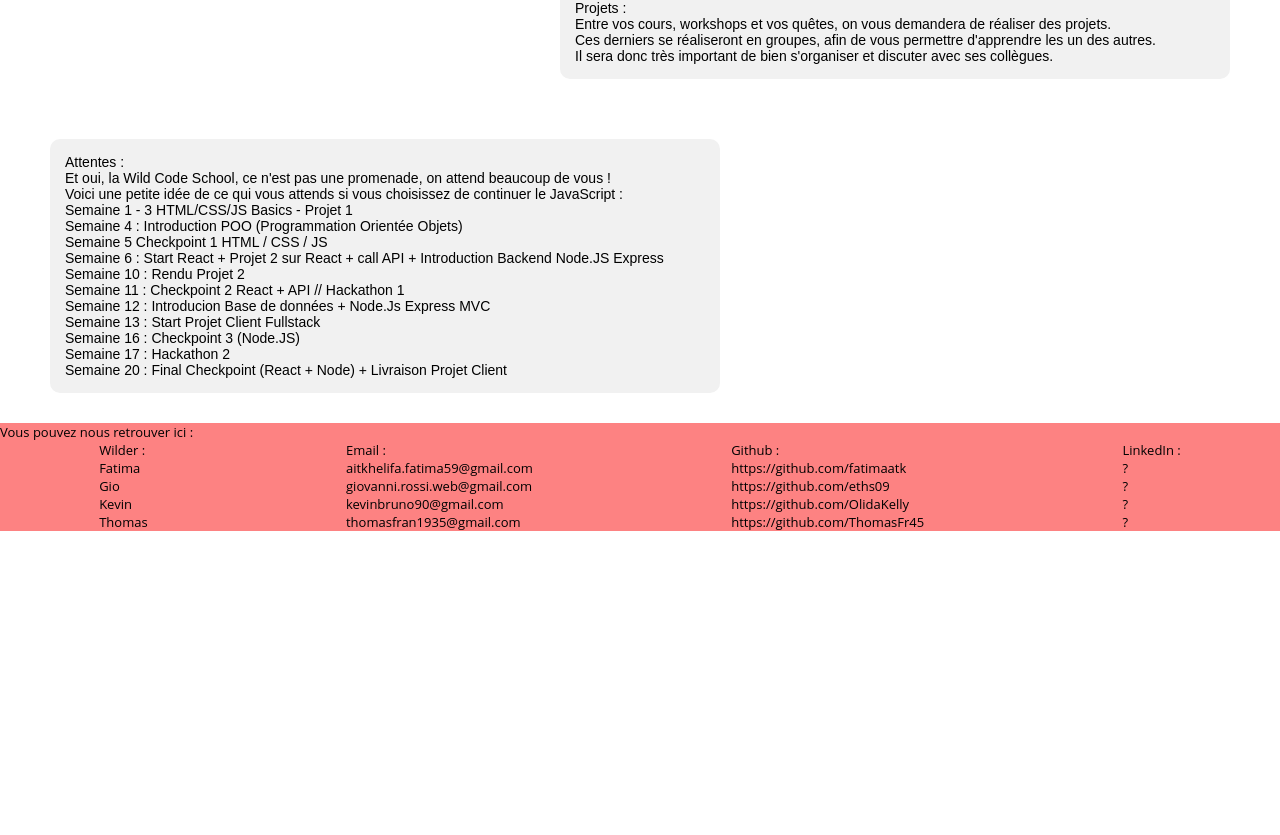
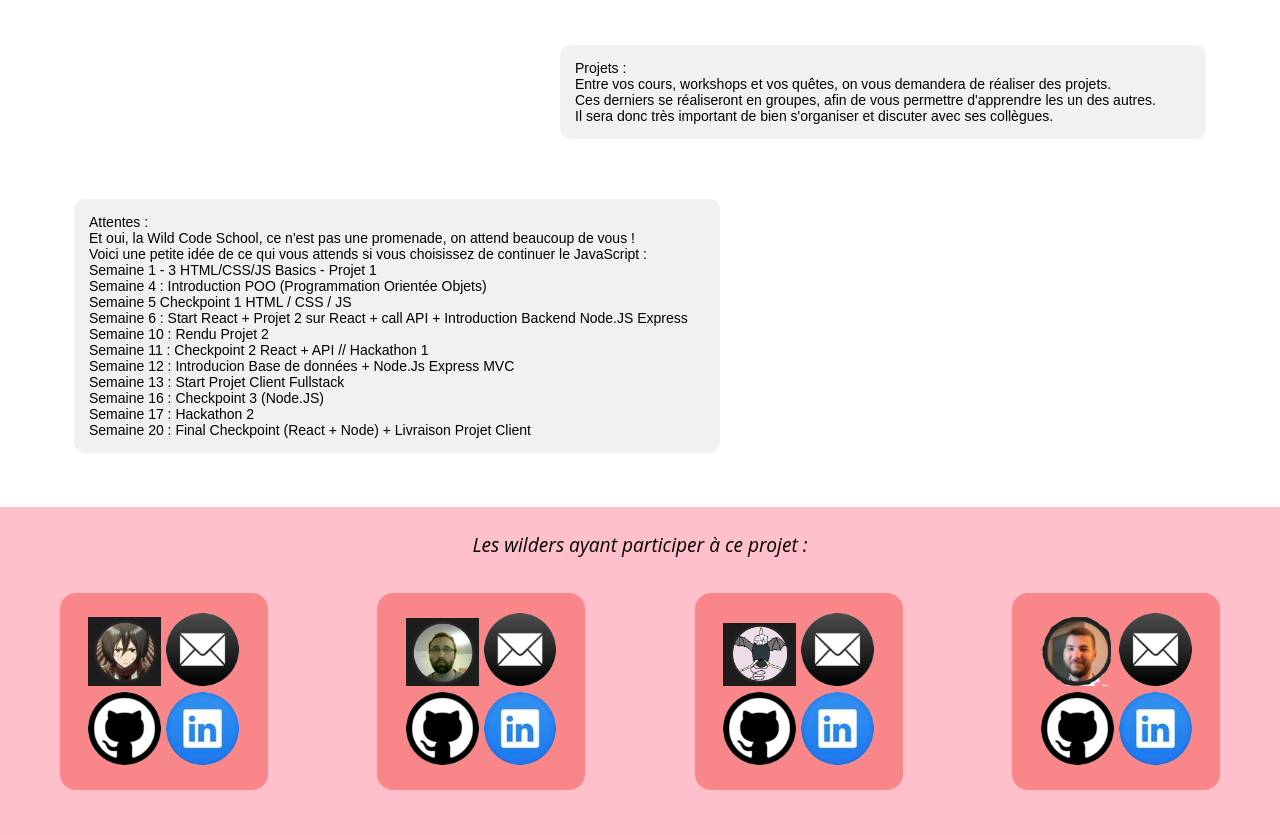
Before and after one commit to fatimaatk/project_wilder, a plain HTML site: page cursus.html in a window 1280 px wide. Shown: the part 1101-1936 px from the top of the page. Before the commit the page ends 1632 px from the top, so only its background shows below. Drawn offline with Linux system fonts and the light colour scheme.

Commit message:
Edited footer / CSS

```diff
--- a/cursus.css
+++ b/cursus.css
@@ -13,18 +13,22 @@ body {
     }
 }
 
- /* Div Body */
-.body {
+.container-main {
     width: 37.5em;
-    background-color: #D99F9F;
     margin: 0px;
-}
+    padding-left: 12.5em;
+  }
 
-@media (min-width: 800px){
-    .body{
-        width: 100%;
+  @media (min-width: 800px) {
+    .container-main {
+      width: 100%;
+      padding-left: 0;
     }
-}
+  }
+
+  .container-main-body {
+    padding: 1.5em;
+  }
 
 /* Articles CSS */
 #flex-container1 {
--- a/cursus.html
+++ b/cursus.html
@@ -1,12 +1,12 @@
-
 <!DOCTYPE html>
 <html lang="en">
+
 <head>
-    <meta charset="UTF-8">
-    <meta http-equiv="X-UA-Compatible" content="IE=edge">
-    <meta name="viewport" content="width=device-width, initial-scale=1.0">
+    <meta charset="UTF-8" />
+    <meta http-equiv="X-UA-Compatible" content="IE=edge" />
+    <meta name="viewport" content="width=device-width, initial-scale=1.0" />
+    <link rel="stylesheet" href="navBan.css" />
     <link rel="stylesheet" href="cursus.css">
-    <link rel="stylesheet" href="navBan.css">
     <title>Cursus</title>
     <nav class="sidebar">
         <ul>
@@ -15,70 +15,127 @@
             <li><a href="bien_se_preparer.html">BIEN SE PREPARER</a></li>
             <li><a href="cursus.html">CURSUS</a></li>
             <li><a href="contact.html">CONTACT</a></li>
-              <a href="https://www.wildcodeschool.com/fr-FR"
-                ><img src="images/logo_wcs.png" alt="LogoWild" id="logo"
-              /></a>
+            <a href="https://www.wildcodeschool.com/fr-FR"><img src="images/logo_wcs.png" alt="LogoWild"
+                    id="logo" /></a>
             </li>
         </ul>
     </nav>
 </head>
-<body>
-    <div class="body">
+<div class="container-main">
     <div class="banniere">
         <img src="images/image_banniere.png" alt="Bannière" id="banniere-img" />
     </div>
     <div class="main-title">
-            <h1>Que faisons-nous à la Wild Code School ?</h1>
+        <h1>Que faisons-nous à la Wild?</h1>
     </div>
+
+    <body>
+        <div class="container-main-body">
             <div class="articleDiv">
                 <div id="flex-container1">
-                <article class="articleCursus">Langages travaillés : <br/>
-                Pendant votre formation, vous approfondirez vos connaissances en HTML et CSS, mais vous apprendrez aussi les bases de JavaScript ainsi que PHP ! <br/>
-            Après vos deux premières semaines, on vous demandera de choisir le langage avec lequel vous souhaitez continuer la formation, qu'allez vous choisir ?</article>
+                    <article class="articleCursus">Langages travaillés : <br />
+                        Pendant votre formation, vous approfondirez vos connaissances en HTML et CSS, mais vous
+                        apprendrez aussi les bases de JavaScript ainsi que PHP ! <br />
+                        Après vos deux premières semaines, on vous demandera de choisir le langage avec lequel vous
+                        souhaitez continuer la formation, qu'allez vous choisir ?</article>
                 </div>
                 <div id="flex-container2">
-                <article class="articleCursus">Workshops : <br/>
-                Au cours de la formation, différents ateliers seront mis en place afin de mettre en pratique ce qui à été vu lors des cours. <br/>
-            Ces derniers peuvent se dérouler seul ou en groupe. Notez qu'il est possible de les refaire à n'importe quel moment !</article>
+                    <article class="articleCursus">Workshops : <br />
+                        Au cours de la formation, différents ateliers seront mis en place afin de mettre en pratique ce
+                        qui à été vu lors des cours. <br />
+                        Ces derniers peuvent se dérouler seul ou en groupe. Notez qu'il est possible de les refaire à
+                        n'importe quel moment !</article>
                 </div>
                 <div id="flex-container1">
-                <article class="articleCursus">Quêtes : <br/>
-                Les quêtes représentent une grosse partie du cursus, vous en aurez des nouvelles toutes les semaines. <br/>
-            Ces dernières, vous permettront de voir certaines notions, et de les mettre en pratique (du moins essayer) avant le cours les concernants. Il est donc TRES important de les faire sérieusement !</article>
+                    <article class="articleCursus">Quêtes : <br />
+                        Les quêtes représentent une grosse partie du cursus, vous en aurez des nouvelles toutes les
+                        semaines. <br />
+                        Ces dernières, vous permettront de voir certaines notions, et de les mettre en pratique (du
+                        moins essayer) avant le cours les concernants. Il est donc TRES important de les faire
+                        sérieusement !</article>
                 </div>
                 <div id="flex-container2">
-                <article class="articleCursus">Projets : <br/>
-                    Entre vos cours, workshops et vos quêtes, on vous demandera de réaliser des projets. <br/>
-                    Ces derniers se réaliseront en groupes, afin de vous permettre d'apprendre les un des autres. <br/>
+                    <article class="articleCursus">Projets : <br />
+                        Entre vos cours, workshops et vos quêtes, on vous demandera de réaliser des projets. <br />
+                        Ces derniers se réaliseront en groupes, afin de vous permettre d'apprendre les un des autres.
+                        <br />
                         Il sera donc très important de bien s'organiser et discuter avec ses collègues.
                     </article>
                 </div>
                 <div id="flex-container1">
-                <article class="articleCursus">Attentes : <br/>
-                    Et oui, la Wild Code School, ce n'est pas une promenade, on attend beaucoup de vous ! <br/>
-                    Voici une petite idée de ce qui vous attends si vous choisissez de continuer le JavaScript : <br/>
-                    Semaine 1 - 3 HTML/CSS/JS Basics - Projet 1 <br/>
-                    Semaine 4 : Introduction POO (Programmation Orientée Objets) <br/>
-                    Semaine 5 Checkpoint 1 HTML / CSS / JS <br/>
-                    Semaine 6 : Start React + Projet 2 sur React + call API + Introduction Backend Node.JS Express <br/>
-                    Semaine 10 : Rendu Projet 2  <br/>
-                    Semaine 11 : Checkpoint 2 React + API // Hackathon 1 <br/>
-                    Semaine 12 : Introducion Base de données + Node.Js Express MVC <br/>
-                    Semaine 13 : Start Projet Client Fullstack  <br/>
-                    Semaine 16 : Checkpoint 3 (Node.JS)  <br/>
-                    Semaine 17 : Hackathon 2  <br/>
-                    Semaine 20 : Final Checkpoint (React + Node) + Livraison Projet Client  <br/>
-                </article>
-            </div>
-            <footer class="footer">Vous pouvez nous retrouver ici :
-                <div class="flex-container">
-                    <div>Wilder :<br/>Fatima <br/>Gio <br/> Kevin <br/> Thomas</div>
-                    <div>Email :<br/>aitkhelifa.fatima59@gmail.com <br/>giovanni.rossi.web@gmail.com <br/> kevinbruno90@gmail.com <br/> thomasfran1935@gmail.com</div>
-                    <div>Github :<br/>https://github.com/fatimaatk <br/>https://github.com/eths09 <br/> https://github.com/OlidaKelly <br/> https://github.com/ThomasFr45</div>
-                    <div>LinkedIn :<br/>? <br/>? <br/> ? <br/> ?</div>
-                </div>
+                    <article class="articleCursus">Attentes : <br />
+                        Et oui, la Wild Code School, ce n'est pas une promenade, on attend beaucoup de vous ! <br />
+                        Voici une petite idée de ce qui vous attends si vous choisissez de continuer le JavaScript :
+                        <br />
+                        Semaine 1 - 3 HTML/CSS/JS Basics - Projet 1 <br />
+                        Semaine 4 : Introduction POO (Programmation Orientée Objets) <br />
+                        Semaine 5 Checkpoint 1 HTML / CSS / JS <br />
+                        Semaine 6 : Start React + Projet 2 sur React + call API + Introduction Backend Node.JS Express
+                        <br />
+                        Semaine 10 : Rendu Projet 2 <br />
+                        Semaine 11 : Checkpoint 2 React + API // Hackathon 1 <br />
+                        Semaine 12 : Introducion Base de données + Node.Js Express MVC <br />
+                        Semaine 13 : Start Projet Client Fullstack <br />
+                        Semaine 16 : Checkpoint 3 (Node.JS) <br />
+                        Semaine 17 : Hackathon 2 <br />
+                        Semaine 20 : Final Checkpoint (React + Node) + Livraison Projet Client <br />
                     </article>
                 </div>
             </div>
+        </div>
     </body>
+    <footer>
+        <p>
+            Les wilders ayant participer à ce projet :
+        </p>
+        <div class="container-footer">
+            <div class="wilder-reseaux">
+                <p>
+                    <img src="icones/fatima-img.png" alt="Photo de Fatima" class="icone" />
+                    <a href="https://aitkhelifa.fatima59@gmail.com">
+                        <img src="icones/logo-mail.png" alt="Icone Mail" class="icone" /></a>
+                    <a href="https://github.com/fatimaatk">
+                        <img src="icones/logo-github.png" alt="Icone Github" class="icone" /></a>
+                    <a href="https://www.linkedin.com/in/fatima-ait-khelifa-4ab840215/">
+                        <img src="icones/logo-linkedin.png" alt="Icone LinkedIn" class="icone" /></a>
+                </p>
+            </div>
+            <div class="wilder-reseaux">
+                <p>
+                    <img src="icones/gio-img.png" alt="Photo de giovanni" class="icone" />
+                    <a href="https://giovanni.rossi.web@gmail.com">
+                        <img src="icones/logo-mail.png" alt="Icone Mail" class="icone" /></a>
+                    <a href="https://github.com/eths09">
+                        <img src="icones/logo-github.png" alt="Icone Github" class="icone" /></a>
+                    <a href="https://www.linkedin.com/in/">
+                        <img src="icones/logo-linkedin.png" alt="Icone LinkedIn" class="icone" /></a>
+                </p>
+
+            </div>
+            <div class="wilder-reseaux">
+                <p>
+                    <img src="icones/thomas-img.png" alt="Photo de Thomas" class="icone" />
+                    <a href="https://thomasfran1935@gmail.com">
+                        <img src="icones/logo-mail.png" alt="Icone Mail" class="icone" /></a>
+                    <a href="https://github.com/ThomasFr45">
+                        <img src="icones/logo-github.png" alt="Icone Github" class="icone" /></a>
+                    <a href="https://www.linkedin.com/in/">
+                        <img src="icones/logo-linkedin.png" alt="Icone LinkedIn" class="icone" /></a>
+                </p>
+            </div>
+            <div class="wilder-reseaux">
+                <p>
+                    <img src="icones/kevin-img.png" alt="Photo de Kévin" class="icone" />
+                    <a href="https://kevinbruno90@gmail.com">
+                        <img src="icones/logo-mail.png" alt="Icone Mail" class="icone" /></a>
+                    <a href="https://https://github.com/KvnBrn">
+                        <img src="icones/logo-github.png" alt="Icone Github" class="icone" /></a>
+                    <a href="https://www.linkedin.com/in/kevin-bruno-983a6417b/">
+                        <img src="icones/logo-linkedin.png" alt="Icone LinkedIn" class="icone" /></a>
+                </p>
+            </div>
+        </div>
+    </footer>
+</div>
+
 </html>
--- a/navBan.css
+++ b/navBan.css
@@ -1,13 +1,13 @@
 /*  Navbar CSS  */
-.sidebar{
+.sidebar {
+  display: flex;
   width: 12.5em;
-    display: flex;
 }
 
-@media (min-width: 800px){
-    .sidebar{
-        display: flex;
+@media (min-width: 800px) {
+  .sidebar {
     width: 100%;
+    position: fixed;
   }
 }
 
@@ -16,17 +16,18 @@ nav ul {
   flex-direction: column;
   justify-content: space-around;
   align-items: center;
-    background-color: lightgrey;
+  background-color: #39424e;
   width: 12.5em;
   margin: 0;
   padding: 0.625em;
   font-size: 1.063em;
 }
 
-@media (min-width: 800px){
-    nav ul{
+@media (min-width: 800px) {
+  nav ul {
     flex-direction: row;
     width: 100%;
+    padding: 1.5em;
   }
 }
 
@@ -35,22 +36,17 @@ nav ul li {
 }
 
 nav ul li a {
-    color: black;
+  color: white;
+  font-weight: bold;
   text-decoration: none;
 }
 
 nav ul li a:hover {
-    color: goldenrod;
+  color: #f76f6f;
 }
 
 #logo {
   height: 3em;
-}
-
-@media (min-width: 800px) {
-    #logo {
-      display: none;
-    }
 }
 
 /*  Banniere CSS  */
@@ -68,8 +64,10 @@ nav ul li a:hover {
   #banniere-img {
     display: block;
     margin: auto;
+    padding-top: 5em;
   }
 }
+
 
  /* Div Body */
 .body {
@@ -106,12 +104,39 @@ nav ul li a:hover {
   }
 
   /* Footer CSS */
-.footer {
-  background-color: rgb(253, 130, 130);
-  font-size: 13px;
-  width: 100%;
+  footer {
+    background: pink;
+    padding: 0.3em;
   }
-.flex-container {
+
+  footer p {
+    text-align: center;
+    font-style: italic;
+    font-size: 1.2em;
+  }
+
+  .container-footer {
     display: flex;
+    flex-wrap: wrap;
     justify-content: space-around;
+    padding-bottom: 1.5em;
   }
+
+  .wilder-reseaux {
+    color: white;
+    /* background: border-box rgba(57, 66, 78, 0.75); */
+    background: border-box rgba(247, 111, 111, 0.7);
+    width: 13em;
+    border-radius: 1em;
+    margin: 1em;
+  }
+
+  footer ul li {
+    display: flex;
+    list-style: none;
+  }
+
+  .icone {
+    width: 35%;
+    height: 35%;
+  }
```
Also changed, not shown: icones/fatima-img.png (added), icones/gio-img.png (added), icones/kevin-img.png (added), icones/logo-github.png (added), icones/logo-linkedin.png (added), icones/logo-mail.png (added), icones/thomas-img.png (added). Lines whose indentation alone changed are shown as unchanged.
